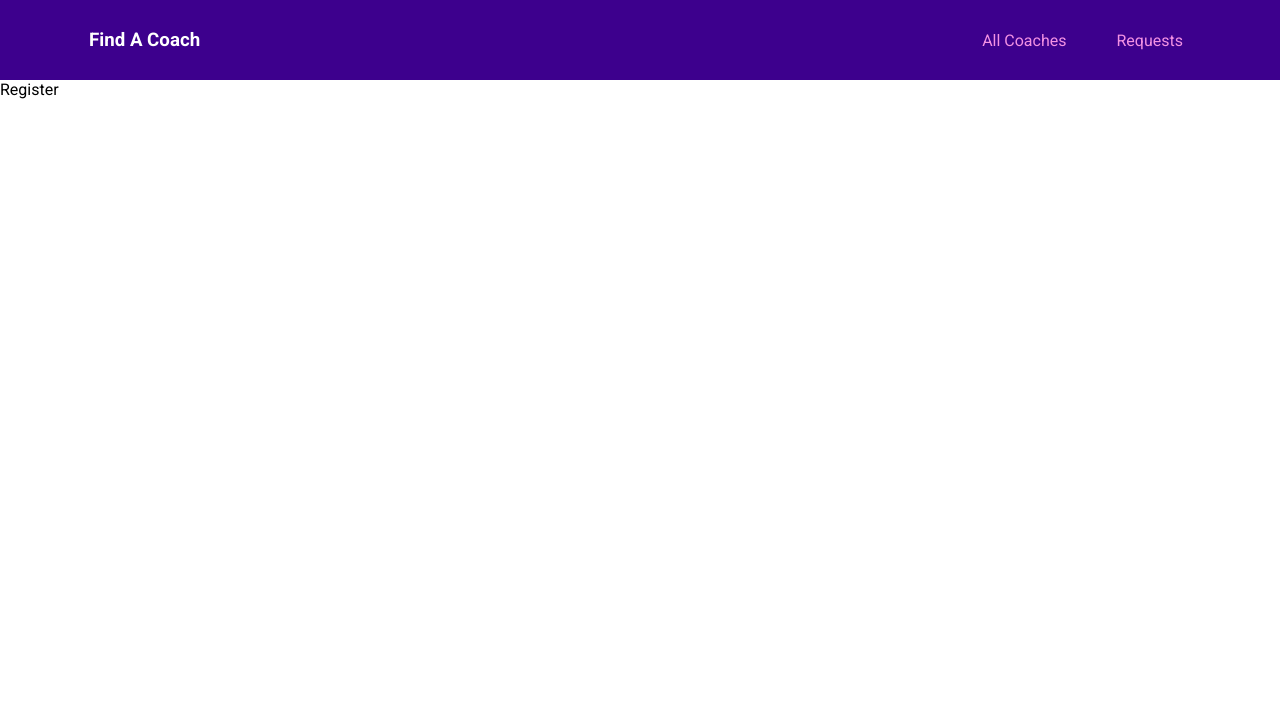
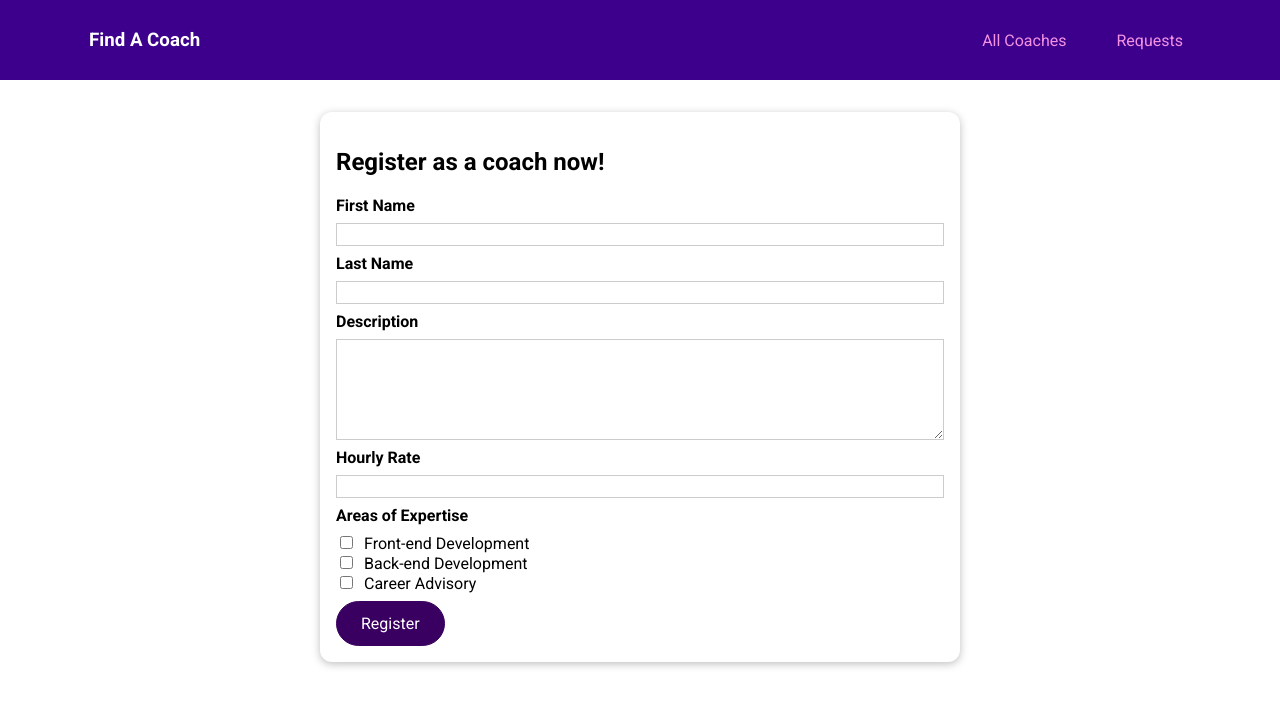
Before and after one commit to Benneee/relearning-vue, a Vue app in the folder coach-finder/: page /register in a window 1280 px wide. Shown: the top 706 px of the page. Built offline with nearby package versions, Linux system fonts and the light colour scheme.

Commit message:
Feat: created registration form for coaches

```diff
--- /dev/null
+++ b/coach-finder/coach-form.css
@@ -0,0 +1,54 @@
+.form-control {
+  margin: 0.5rem 0;
+}
+
+label {
+  font-weight: bold;
+  display: block;
+  margin-bottom: 0.5rem;
+}
+
+input[type='checkbox'] + label {
+  font-weight: normal;
+  display: inline;
+  margin: 0 0 0 0.5rem;
+}
+
+input,
+textarea {
+  display: block;
+  width: 100%;
+  border: 1px solid #ccc;
+  font: inherit;
+}
+
+input:focus,
+textarea:focus {
+  background-color: #f0e6fd;
+  outline: none;
+  border-color: #3d008d;
+}
+
+input[type='checkbox'] {
+  display: inline;
+  width: auto;
+  border: none;
+}
+
+input[type='checkbox']:focus {
+  outline: #3d008d solid 1px;
+}
+
+h3 {
+  margin: 0.5rem 0;
+  font-size: 1rem;
+}
+
+.invalid label {
+  color: red;
+}
+
+.invalid input,
+.invalid textarea {
+  border: 1px solid red;
+}
--- /dev/null
+++ b/coach-finder/src/components/CoachForm.vue
@@ -0,0 +1,141 @@
+<template>
+  <section>
+    <form @submit.prevent="submitForm">
+      <div class="form-control">
+        <label for="firstName">First Name</label>
+        <input type="text" id="firstName" v-model.trim="firstName" />
+      </div>
+
+      <div class="form-control">
+        <label for="lastName">Last Name</label>
+        <input type="text" id="lastName" v-model.trim="lastName" />
+      </div>
+
+      <div class="form-control">
+        <label for="description">Description</label>
+        <textarea
+          id="description"
+          rows="5"
+          v-model.trim="description"
+        ></textarea>
+      </div>
+
+      <div class="form-control">
+        <label for="hourlyRate">Hourly Rate</label>
+        <input type="number" id="hourlyRate" v-model.number="hourlyRate" />
+      </div>
+
+      <div class="form-control">
+        <h3>Areas of Expertise</h3>
+        <div>
+          <input
+            type="checkbox"
+            value="frontend"
+            id="frontend"
+            v-model="areas"
+          />
+          <label for="frontend">Front-end Development</label>
+        </div>
+
+        <div>
+          <input type="checkbox" value="backend" id="backend" v-model="areas" />
+          <label for="backend">Back-end Development</label>
+        </div>
+
+        <div>
+          <input type="checkbox" value="career" id="career" v-model="areas" />
+          <label for="career">Career Advisory</label>
+        </div>
+      </div>
+
+      <base-button> Register </base-button>
+    </form>
+  </section>
+</template>
+
+<script>
+export default {
+  name: 'CoachForm',
+
+  data() {
+    return {
+      firstName: '',
+      lastName: '',
+      description: '',
+      hourlyRate: null,
+      areas: [],
+    };
+  },
+
+  methods: {
+    submitForm() {
+      const formData = {
+        first: this.firstName,
+        last: this.lastName,
+        desc: this.description,
+        rate: this.hourlyRate,
+        areas: this.areas,
+      };
+
+      console.log('form data: ', formData);
+    },
+  },
+};
+</script>
+
+<style scoped>
+.form-control {
+  margin: 0.5rem 0;
+}
+
+label {
+  font-weight: bold;
+  display: block;
+  margin-bottom: 0.5rem;
+}
+
+input[type='checkbox'] + label {
+  font-weight: normal;
+  display: inline;
+  margin: 0 0 0 0.5rem;
+}
+
+input,
+textarea {
+  display: block;
+  width: 100%;
+  border: 1px solid #ccc;
+  font: inherit;
+}
+
+input:focus,
+textarea:focus {
+  background-color: #f0e6fd;
+  outline: none;
+  border-color: #3d008d;
+}
+
+input[type='checkbox'] {
+  display: inline;
+  width: auto;
+  border: none;
+}
+
+input[type='checkbox']:focus {
+  outline: #3d008d solid 1px;
+}
+
+h3 {
+  margin: 0.5rem 0;
+  font-size: 1rem;
+}
+
+.invalid label {
+  color: red;
+}
+
+.invalid input,
+.invalid textarea {
+  border: 1px solid red;
+}
+</style>
--- a/coach-finder/src/pages/coaches/CoachRegistration.vue
+++ b/coach-finder/src/pages/coaches/CoachRegistration.vue
@@ -1,11 +1,18 @@
 <template>
-  <section>Register</section>
+  <section>
+    <base-card>
+      <h2>Register as a coach now!</h2>
+      <CoachForm />
+    </base-card>
+  </section>
 </template>
 
 <script>
+import CoachForm from '../../components/CoachForm.vue';
 export default {
+  components: { CoachForm },
   name: 'CoachRegistration',
 };
 </script>
 
-<style></style>
+<style scoped></style>
```
